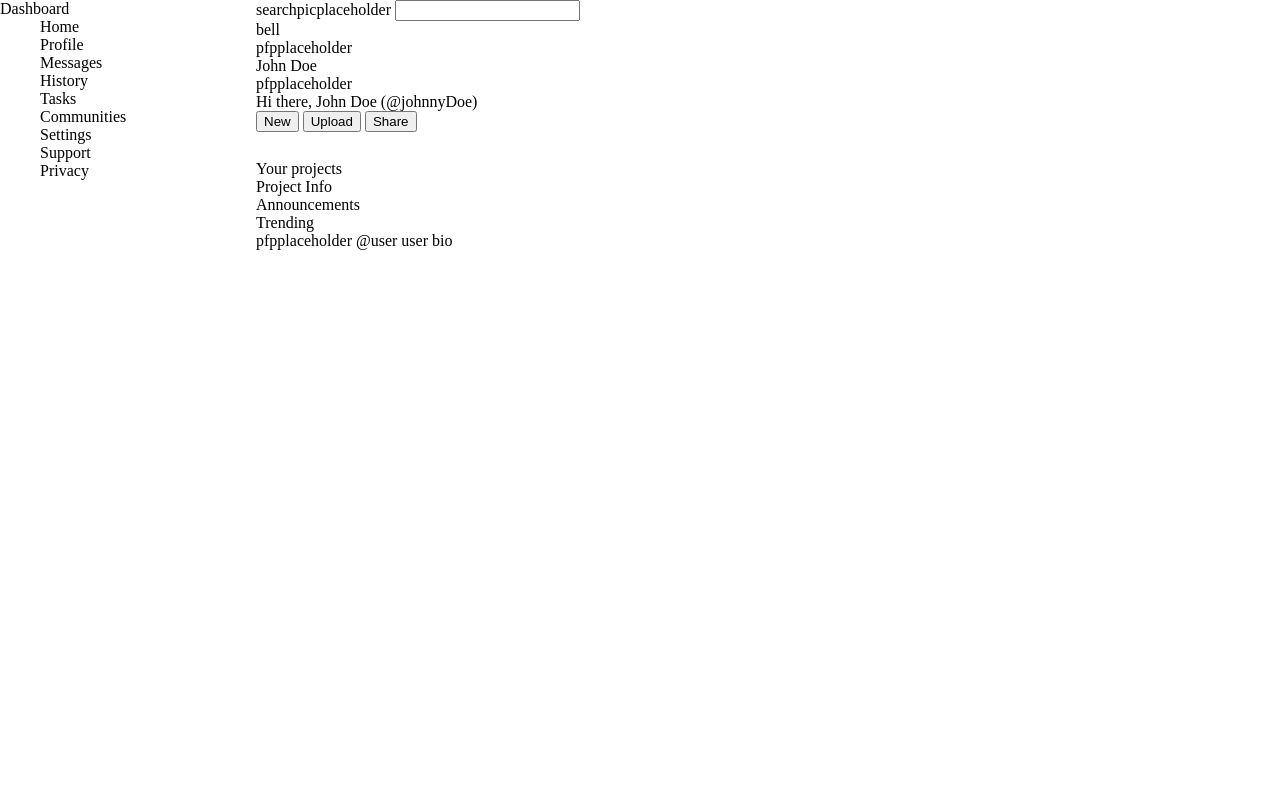
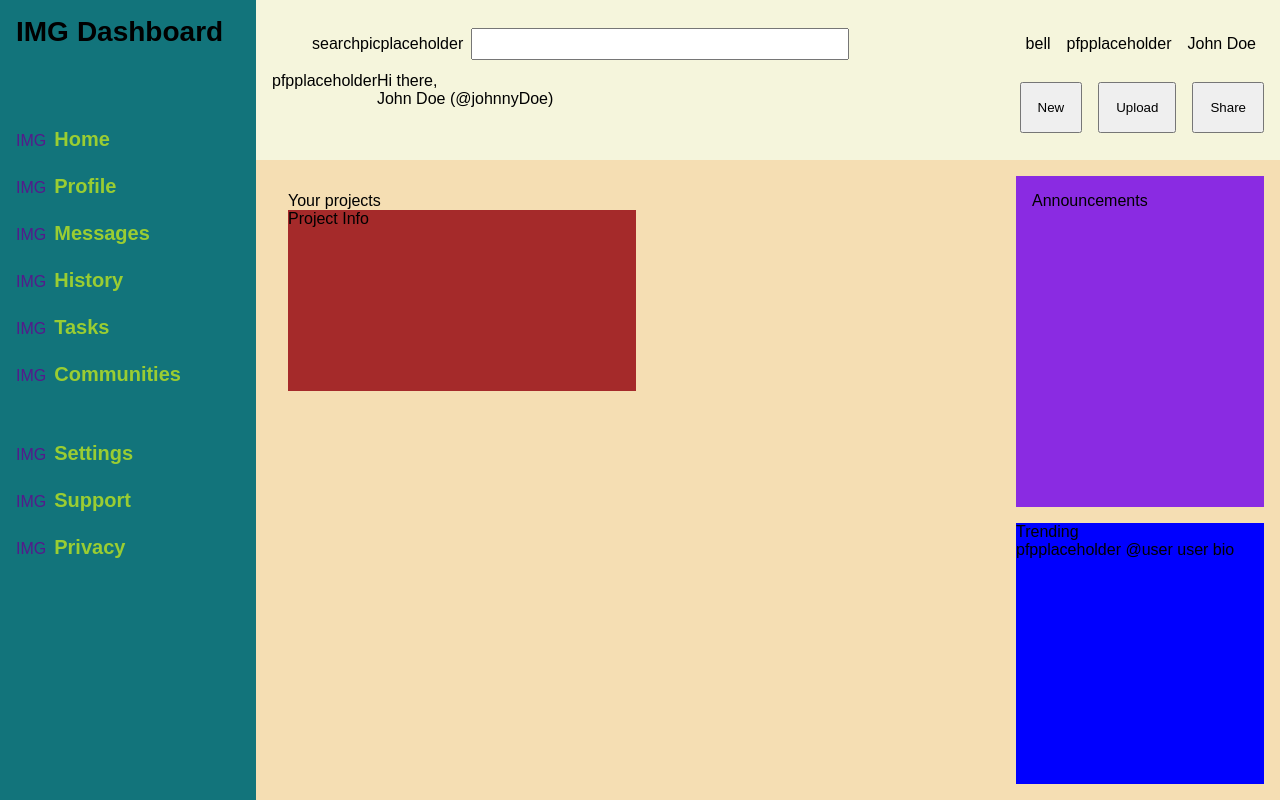
Before and after one commit to MuhammadAlvi03/admin-dashboard, a plain HTML site: page index.html in a window 1280 px wide. Drawn offline with Linux system fonts and the light colour scheme.

Commit message:
create subgrids for page sections

```diff
--- a/index.html
+++ b/index.html
@@ -37,6 +37,7 @@
             </div>
         </div>
         <div class="header">
+            <div class="top">
                 <div class="search">
                     <span>searchpicplaceholder</span>
                     <input type="search" name="search" id="search-bar">
@@ -44,10 +45,12 @@
                 <div class="profile">
                     <div class="bell">bell</div>
                     <span>pfpplaceholder</span>
-                <div class="name">
+                    <div class="username">
                         <span>John Doe</span>
                     </div>
                 </div>
+            </div>
+            <div class="bottom">
                 <div class="welcome">
                     <span>pfpplaceholder</span>
                     <div class="greeting">
@@ -61,25 +64,26 @@
                     <button>Share</button>
                 </div>
             </div>
+        </div>
         <div class="sidebar">
             <div class="title">
-                <span>Dashboard</span>
+                <span>IMG</span><span>Dashboard</span>
             </div>
             <div class="nav">
                 <ul class="nav-items">
-                    <li class="nav-item">Home</li>
-                    <li class="nav-item">Profile</li>
-                    <li class="nav-item">Messages</li>
-                    <li class="nav-item">History</li>
-                    <li class="nav-item">Tasks</li>
-                    <li class="nav-item">Communities</li>
+                    <a href=""><li class="nav-item"><span>IMG</span><span>Home</span></li></a>
+                    <a href=""><li class="nav-item"><span>IMG</span><span>Profile</span></li></a>
+                    <a href=""><li class="nav-item"><span>IMG</span><span>Messages</span></li></a>
+                    <a href=""><li class="nav-item"><span>IMG</span><span>History</span></li></a>
+                    <a href=""><li class="nav-item"><span>IMG</span><span>Tasks</span></li></a>
+                    <a href=""><li class="nav-item"><span>IMG</span><span>Communities</span></li></a>
                 </ul>
             </div>
             <div class="settings">
                 <ul class="settings-items">
-                    <li class="settings-item">Settings</li>
-                    <li class="settings-item">Support</li>
-                    <li class="settings-item">Privacy</li>
+                    <a href=""><li class="settings-item"><span>IMG</span><span>Settings</span></li></a>
+                    <a href=""><li class="settings-item"><span>IMG</span><span>Support</span></li></a>
+                    <a href=""><li class="settings-item"><span>IMG</span><span>Privacy</span></li></a>
                 </ul>
             </div>
         </div>
--- a/style.css
+++ b/style.css
@@ -1,9 +1,14 @@
+
 
 * {
     margin: 0;
     text-decoration: none;
     list-style-type: none;
+    font-family: Arial, Helvetica, sans-serif;
+    --accent-color: rgb(18, 116, 123);
+    box-sizing: border-box;
 }
+
 
 .container {
     height: 100vh;
@@ -11,14 +16,157 @@
     grid-template: 1fr 4fr / 1fr 4fr;
 }
 
+/* main -------------------------- */
 .main {
     grid-area: 2 / 2 / 3 / 3;
+    padding: 1rem;
+    display: grid;
+    grid-template: 4fr 3fr / 3fr 1fr;
+    background-color: wheat;
 }
 
+.projects {
+    grid-area: 1 / 1 / 3 / 2;
+    padding: 1rem;
+}
+
+.projects-container {
+    height: 100%;
+    display: grid;
+    grid-template: 1fr 1fr 1fr / 1fr 1fr;
+    gap: 1rem;
+}
+
+.project-item {
+    background-color: brown;
+}
+
+.announcements {
+    padding: 1rem;
+    margin-bottom: 1rem;
+    background-color:blueviolet;
+}
+
+.trending {
+    background-color: blue;
+}
+
+/* header ----------------------- */
 .header {
     grid-area: 1 / 2 / 1 / 3;
+    display: flex;
+    flex-direction: column;
+    justify-content: space-between;
+    box-sizing: border-box;
+    padding: 1rem;
+
+    background-color: beige;
 }
 
+.top {
+    flex-grow: 1;
+    display: grid;
+    grid-template-columns: 2fr 1fr;
+}
+
+.search {
+    flex-grow: 1;
+    display: flex;
+    align-items: center;
+    padding-left: 2rem;
+}
+
+#search-bar {
+    flex-grow: 0;
+    width: 60%;
+    height: 2rem;
+}
+
+.search > span {
+    flex: 0;
+    padding: 0.5rem;
+}
+
+
+.bottom {
+    flex-grow: 1;
+    display: grid;
+    grid-template-columns: 1fr 1fr;
+}
+
+.profile {
+    display: flex;
+    align-items: center;
+    justify-content: end;
+}
+
+.profile > * {
+    padding: 0.5rem;
+}
+
+.welcome {
+    display: flex;
+    flex-direction: row;
+}
+
+.greeting {
+    display: flex;
+    flex-direction: column;
+}
+
+
+.new {
+    display: flex;
+    align-items: center;
+    justify-content: end;
+}
+
+.new > button {
+    margin-left: 1rem;
+    padding: 1rem;
+}
+/* sidebar -------------------- */
 .sidebar {
     grid-area: 1 / 1 / 3 / 1;
+    background-color: var(--accent-color);
+    display: grid;
+    grid-template: max-content max-content max-content / 1fr;
+    gap: 2rem;
 }
+
+.title {
+    margin-top: 1rem;
+}
+
+.title > span:nth-child(1) {
+    padding-left: 1rem;
+}
+
+.title > span:nth-child(2) {
+    padding-left: 0.5rem;
+}
+
+.nav {
+    margin-top: 2rem;
+}
+.nav-items, .settings-items {
+    padding: 0;
+}
+
+.nav-item, .settings-item {
+    padding: 0.5rem 1rem;
+    margin-top: 0.5rem;
+}
+
+.nav-item > span:nth-child(2), .settings-item > span:nth-child(2) {
+    color: yellowgreen;
+    padding-left: 0.5rem;
+    font-size: 1.25rem;
+    font-weight: 700;
+}
+
+
+.title > span {
+    font-weight: 900;
+    font-size: 1.75rem;
+}
```
Also changed, not shown: notes.txt. Lines whose indentation alone changed are shown as unchanged.
